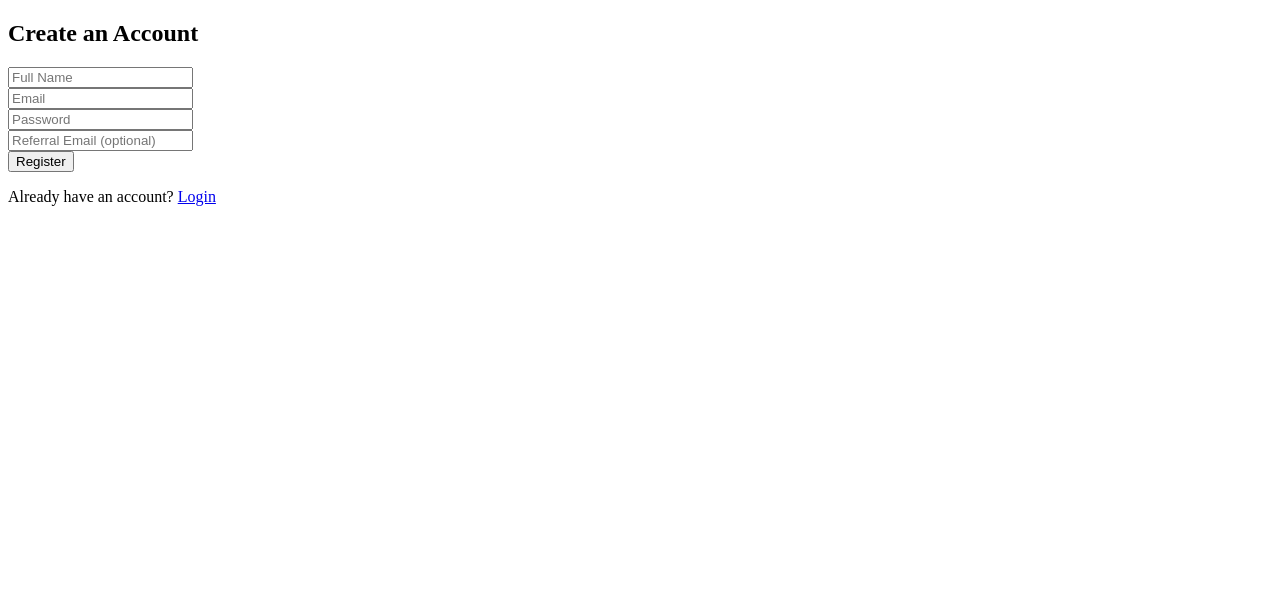
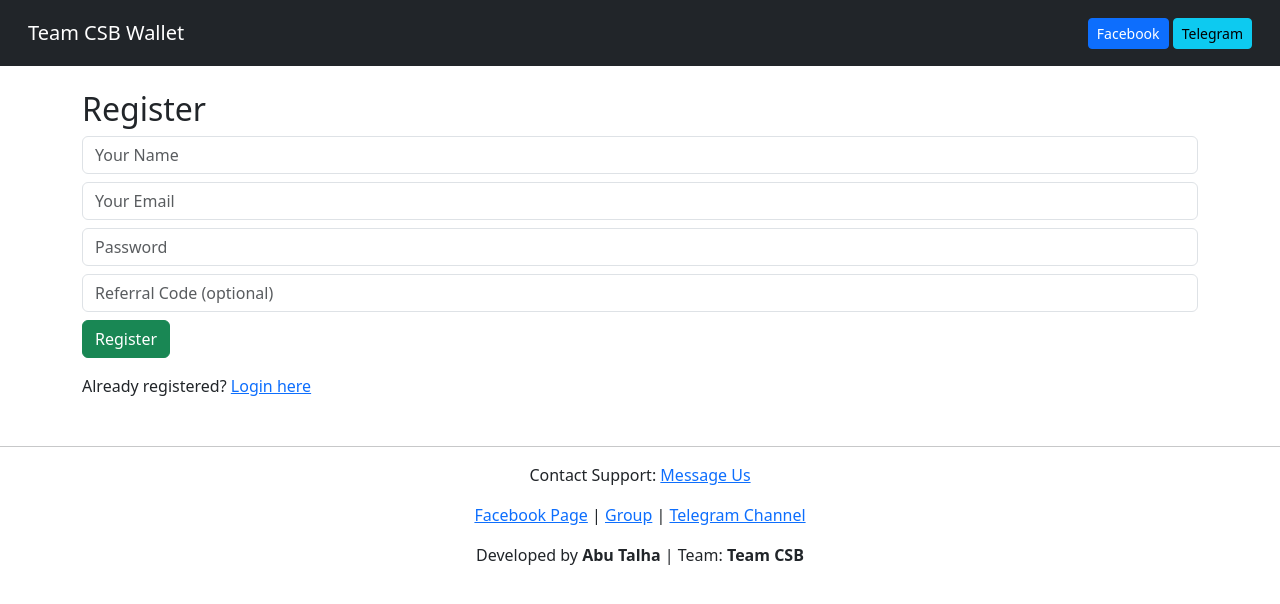
Before and after one commit to talha441/WalletoHub, a Flask app: page /register in a window 1280 px wide. Shown: the top 604 px of the page. Run offline with Flask 3, Linux system fonts and the light colour scheme.

Commit message:
Update register.html

```diff
--- a/templates/register.html
+++ b/templates/register.html
@@ -1,18 +1,13 @@
-<!DOCTYPE html>
-<html lang="en">
-<head>
-  <meta charset="UTF-8">
-  <title>Register | WalletoHub</title>
-</head>
-<body>
-  <h2>Create an Account</h2>
-  <form method="POST">
-    <input type="text" name="name" placeholder="Full Name" required><br>
-    <input type="email" name="email" placeholder="Email" required><br>
-    <input type="password" name="password" placeholder="Password" required><br>
-    <input type="text" name="referred_by" placeholder="Referral Email (optional)"><br>
-    <button type="submit">Register</button>
-  </form>
-  <p>Already have an account? <a href="/login">Login</a></p>
-</body>
-</html>
+{% extends 'base.html' %}
+{% block title %}Register{% endblock %}
+{% block content %}
+<h2>Register</h2>
+<form method="POST">
+    <input class="form-control mb-2" name="name" placeholder="Your Name" required>
+    <input class="form-control mb-2" name="email" placeholder="Your Email" required>
+    <input class="form-control mb-2" name="password" placeholder="Password" type="password" required>
+    <input class="form-control mb-2" name="referred_by" placeholder="Referral Code (optional)">
+    <button class="btn btn-success">Register</button>
+</form>
+<p class="mt-3">Already registered? <a href="/login">Login here</a></p>
+{% endblock %}
```
